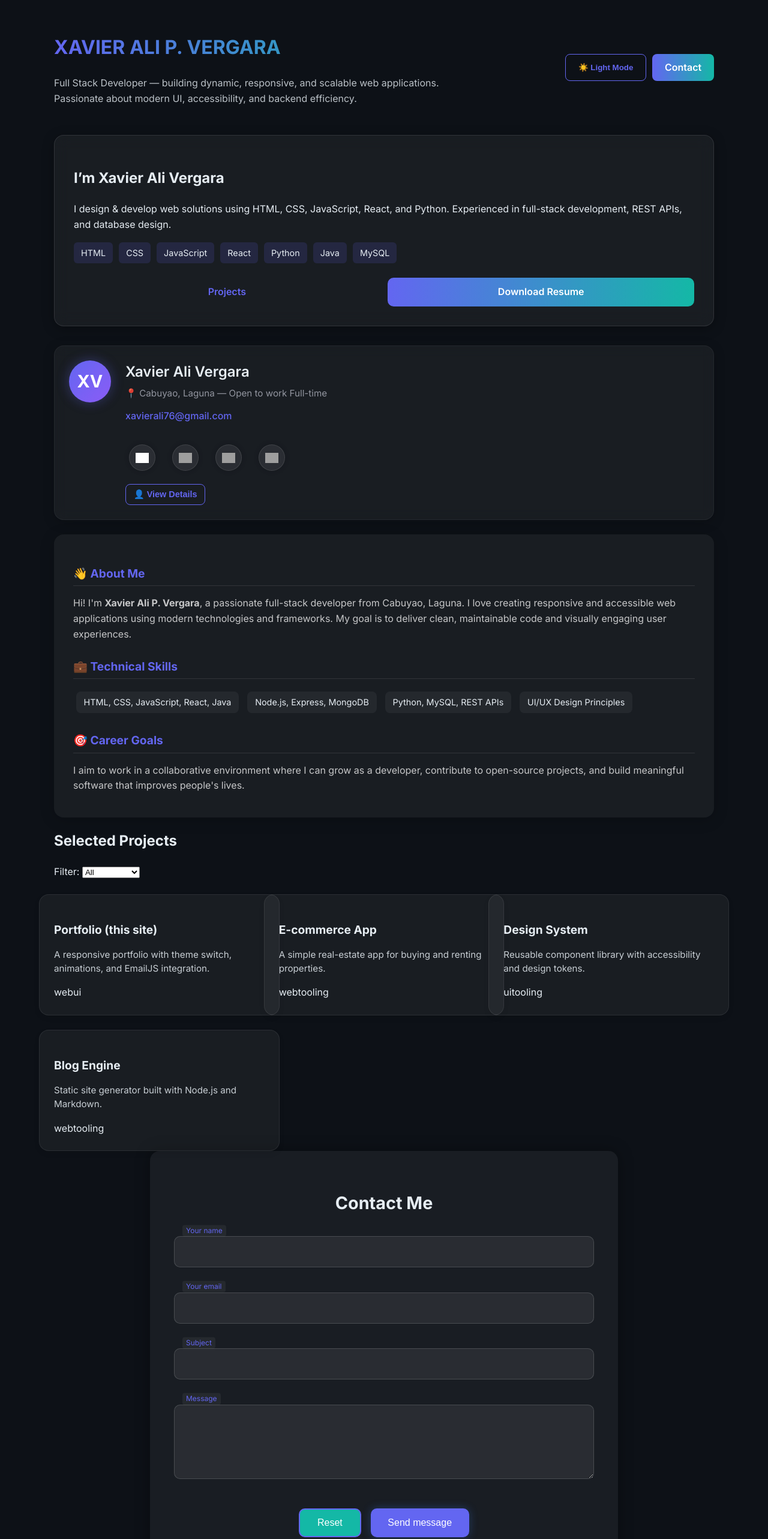
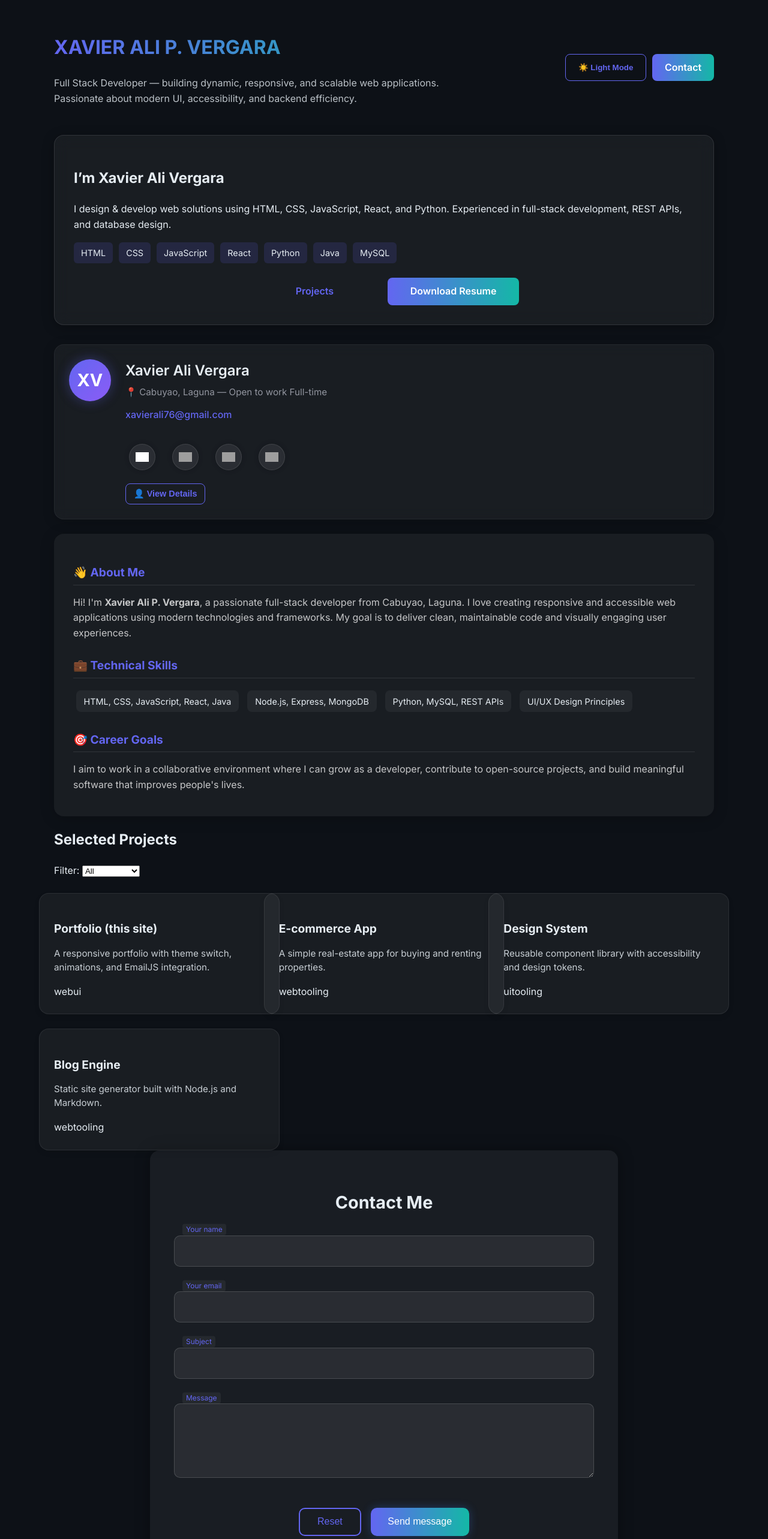
Before and after one commit to Fuhrerahro/My-Portfolio, a plain HTML site: page index.html in a window 1280 px wide. Shown: the top 2566 px of the page at 60% size. Drawn offline with nearby package versions, Linux system fonts and the light colour scheme; grey boxes are pictures that could not be loaded.

Commit message:
Update website content

```diff
--- a/style.css
+++ b/style.css
@@ -1448,48 +1448,32 @@ footer {
   }
 }
 
-/* === BUTTON GROUP FIX === */
+/* === BUTTON GROUP FIXED === */
 .button-group {
   display: flex;
   flex-wrap: wrap;
   justify-content: center;
+  align-items: center;
   gap: 0.8rem;
   margin-top: 1.5rem;
-  width: 100%;
-}
-
-/* Make all buttons uniform */
+}
+
+/* General button style */
 .button-group .btn {
-  flex: 1 1 120px; /* makes all buttons equal width */
-  min-width: 120px;
-  text-align: center;
-  padding: 0.7rem 1rem;
-  border-radius: 10px;
+  flex: 1 1 auto;
+  padding: 0.65rem 1.2rem;
+  border-radius: 8px;
   font-weight: 600;
-  transition: all 0.2s ease;
+  transition: all 0.25s ease;
   border: none;
   cursor: pointer;
-}
-
-/* Primary / Secondary Colors */
-.btn-primary {
-  background: var(--primary);
-  color: #fff;
-}
-
-.btn-primary:hover {
-  background: #4f46e5;
-}
-
-.btn-secondary {
-  background: var(--secondary);
-  color: #fff;
-}
-
-.btn-secondary:hover {
-  background: #0d9488;
-}
-
+  text-align: center;
+  white-space: nowrap;
+  min-width: 130px;
+  max-width: 180px;
+}
+
+/* === Color variants === */
 .btn-outline {
   background: transparent;
   border: 2px solid var(--primary);
@@ -1499,16 +1483,28 @@ footer {
 .btn-outline:hover {
   background: var(--primary);
   color: #fff;
-}
-
-/* === MOBILE RESPONSIVENESS === */
-@media (max-width: 600px) {
+  transform: translateY(-2px);
+}
+
+.btn-primary {
+  background: linear-gradient(90deg, #6366f1, #14b8a6);
+  color: #fff;
+}
+
+.btn-primary:hover {
+  opacity: 0.9;
+  transform: translateY(-2px);
+}
+
+/* === Mobile Responsiveness === */
+@media (max-width: 768px) {
   .button-group {
     flex-direction: column;
-    align-items: stretch;
+    align-items: center;
   }
 
   .button-group .btn {
-    width: 100%;
-  }
-}
+    width: 80%;
+    max-width: 250px;
+  }
+}
```
